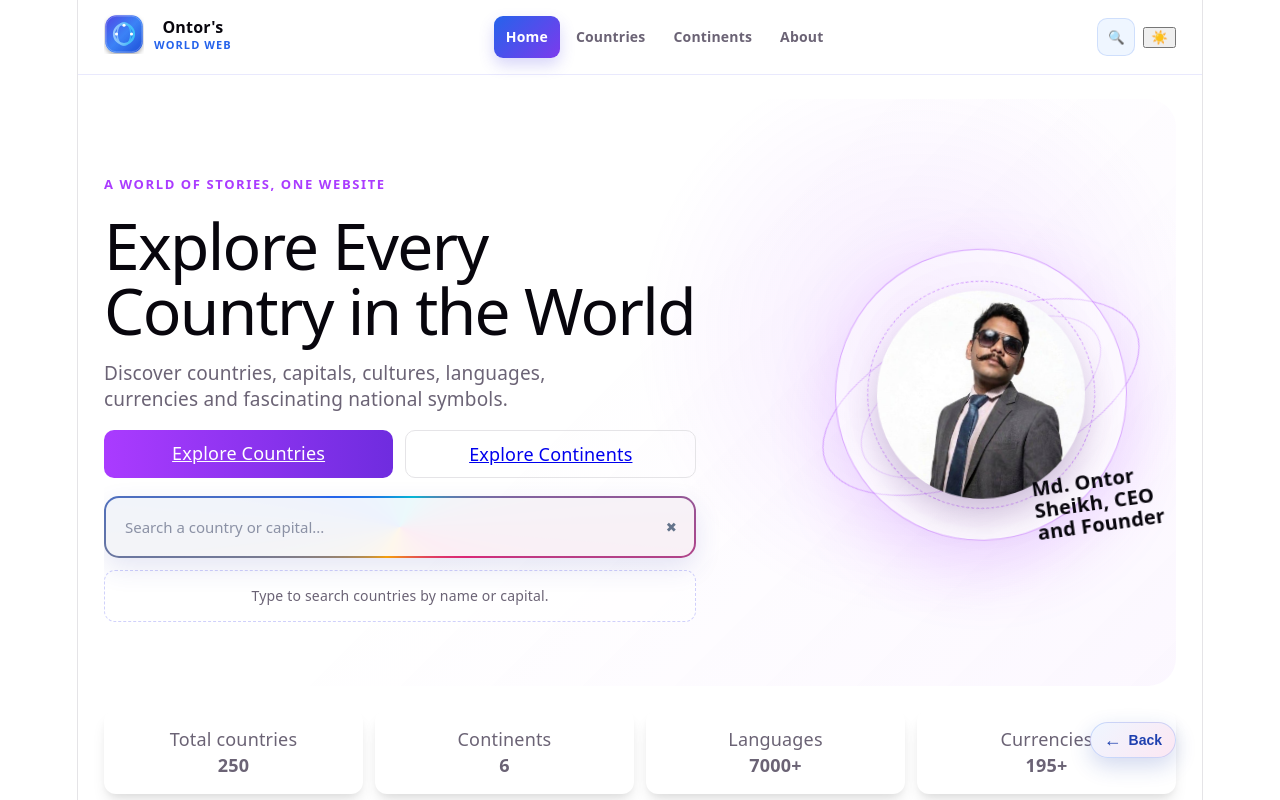
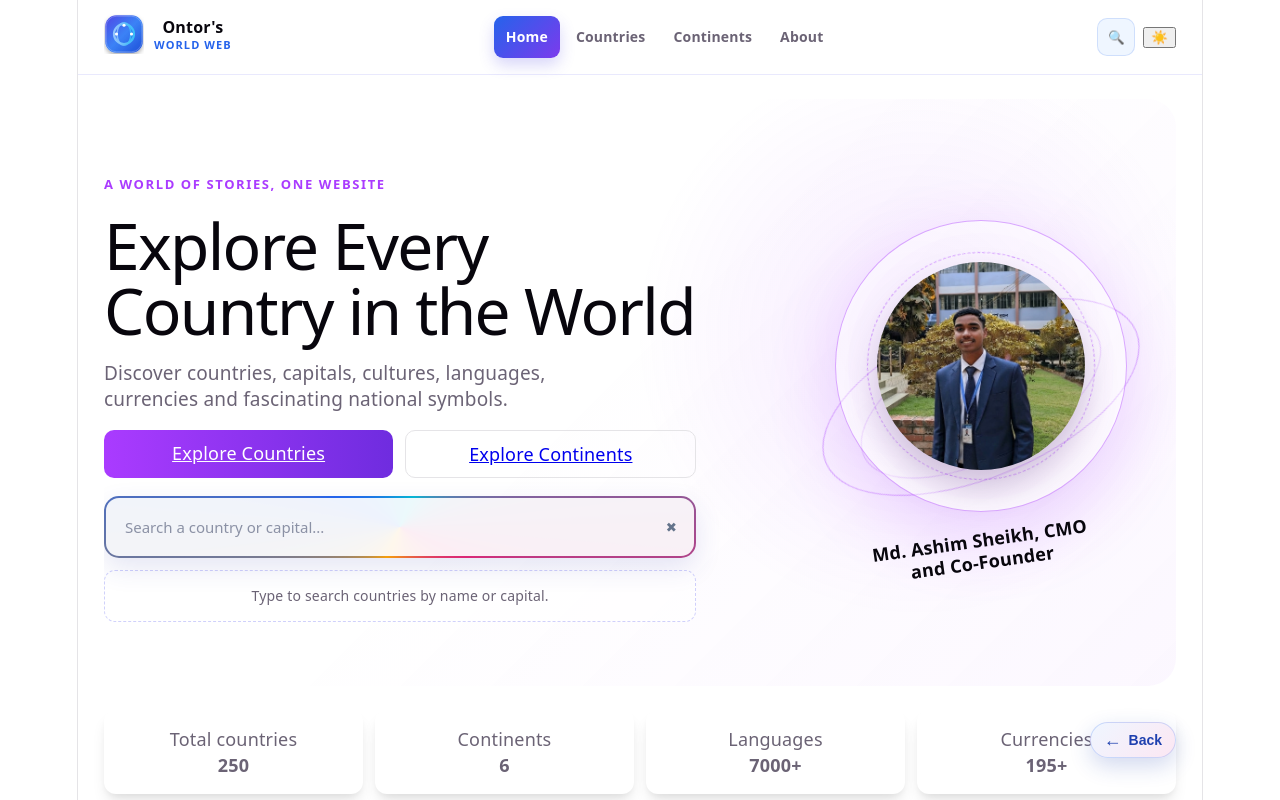
Before and after one commit to ontorsheikh/my-world-app, a React (Vite) app: page / in a window 1280 px wide. Shown: the top 800 px of the page. Built offline with nearby package versions, Linux system fonts and the light colour scheme.

Commit message:
added update

```diff
--- a/src/index.css
+++ b/src/index.css
@@ -602,6 +602,7 @@ code {
 .hero-showcase {
   position: relative;
   display: flex;
+  flex-direction: column;
   flex: 0 1 390px;
   align-items: center;
   justify-content: center;
@@ -657,15 +658,19 @@ code {
   animation-delay: -3s;
 }
 .hero-showcase-label {
-  position: absolute;
-  right: -8px;
-  bottom: 28px;
-  max-width: 150px;
+  position: relative; /* absolute থেকে relative করা হলো যাতে ফ্রেমের নিচে স্বাভাবিকভাবে বসে */
+  margin-top: 18px;   /* ছবির সাথে নিচের দূরত্ব বাড়ানোর জন্য */
+  max-width: 220px;
   color: var(--text-h);
-  font-size: 20px;
+  font-size: 18px;
   font-weight: 700;
-  line-height: 1.1;
+  line-height: 1.2;
+  text-align: center;
   transform: rotate(-8deg);
+  animation: labelFadeIn 0.8s cubic-bezier(0.4, 0, 0.2, 1) forwards;
+  transition: none !important;
+   animation: none !important;
+
 }
 .hero .hero-actions {
   display: flex;
@@ -1452,3 +1457,18 @@ html.dark .country-page .symbol-card .val {
   object-fit: contain;
   display: block;
 }
+
+@keyframes fadeIn {
+  from {
+    opacity: 0;
+    transform: scale(0.98);
+  }
+  to {
+    opacity: 1;
+    transform: scale(1);
+  }
+}
+
+.fade-animation {
+  animation: fadeIn 0.5s ease-in-out;
+}
--- a/src/pages/Home.jsx
+++ b/src/pages/Home.jsx
@@ -1,21 +1,50 @@
-import { useState } from "react";
+import { useState, useEffect } from "react";
 import { Link } from "react-router-dom";
 import SearchBar from "../components/SearchBar";
 import CountryGrid from "../components/CountryGrid";
 import BackButton from "../components/BackButton";
-import heroImage from "../assets/admn-1.jpg";
+
+
+import member1 from "../assets/admn-1.jpg";
+import member2 from "../assets/co-founder.jpg";
+
+
+
+const teamMembers = [
+  {
+    image: member1,
+    role: "Md. Ontor Sheikh, CEO and Founder"
+  },
+  {
+    image: member2,
+    role: "Md. Ashim Sheikh, CMO and Co-Founder"
+  }
+
+];
 
 export default function Home({ countries = [] }) {
   const [random, setRandom] = useState(null);
+  const [currentIndex, setCurrentIndex] = useState(0);
+
   const totalCountries = countries.length;
   const continents = Array.from(
     new Set(countries.map((c) => c.continent)),
   ).length;
 
+
+  useEffect(() => {
+    const interval = setInterval(() => {
+      setCurrentIndex((prevIndex) => (prevIndex + 1) % teamMembers.length);
+    }, 5000);
+    return () => clearInterval(interval);
+  }, []);
+
   function pickRandom() {
     const i = Math.floor(Math.random() * countries.length);
     setRandom(countries[i]);
   }
+
+  const currentMember = teamMembers[currentIndex];
 
   return (
     <div className="home container">
@@ -41,14 +70,18 @@ export default function Home({ countries = [] }) {
               <SearchBar countries={countries} />
             </div>
           </div>
+
+          {/* অটোমেটিক স্ক্রোলিং শোকেস সেকশন */}
           <div className="hero-showcase" aria-label="Explore more country">
             <div className="hero-orbit hero-orbit-one" />
             <div className="hero-orbit hero-orbit-two" />
-            <div className="hero-image-frame">
-              <img src={heroImage} alt="Explore countries" />
+
+            <div className="hero-image-frame fade-animation" key={currentIndex}>
+              <img src={currentMember.image} alt={currentMember.role} />
             </div>
-            <span className="hero-showcase-label">
-              Md. Ontor Sheikh, CEO and Founder
+
+            <span className="hero-showcase-label fade-animation" key={`label-${currentIndex}`}>
+              {currentMember.role}
             </span>
           </div>
         </div>
```
Also changed, not shown: src/assets/co-founder.jpg (added).
